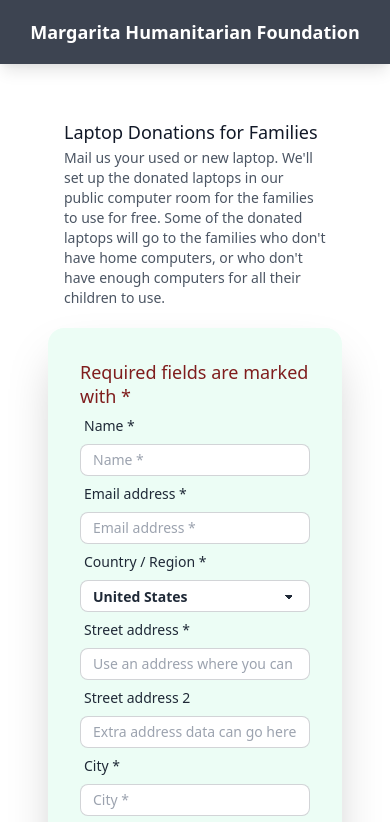
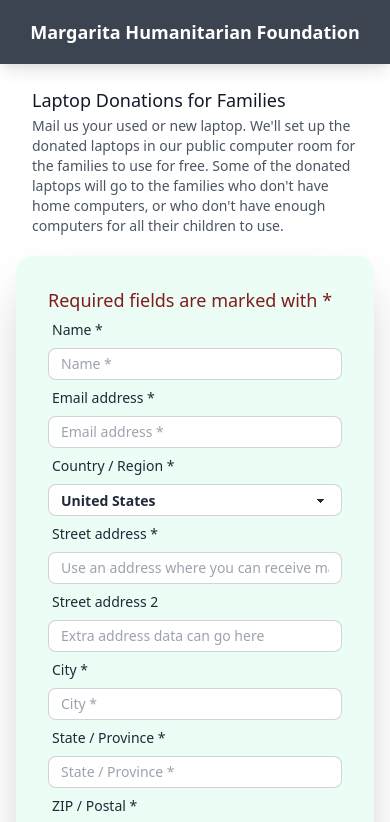
Before and after one commit to margaritahumanitarian/helpafamily, a Next.js app: page /give-devices in a window 390 px wide. Shown: the top 822 px of the page. Built offline with nearby package versions, Linux system fonts and the light colour scheme.

Commit message:
add padding responsiveness

```diff
--- a/pages/give-devices.js
+++ b/pages/give-devices.js
@@ -108,7 +108,8 @@ export default function GiveDevicesPage() {
       </Head>
       <Navbar />
       <main>
-        <div className="p-12">
+        <div className="p-4">
+          <div className="sm:p-8">
             <div className="sm:mt-0 md-mt-10 mb-5">
               <div className="md:grid md:grid-cols-3 md:gap-6">
                 <div className="md:col-span-1 mb-5">
@@ -201,11 +202,15 @@ export default function GiveDevicesPage() {
                           value={description}
                         />
                         <div className="py-2">
-                        <button className="btn btn-accent w-2/5" type="submit">
+                          <button
+                            className="btn btn-accent w-2/5"
+                            type="submit"
+                          >
                             {'Send'}
                           </button>
                         </div>
                       </form>
+                    </div>
                   </div>
                 </div>
               </div>
```
Lines whose indentation alone changed are shown as unchanged.
